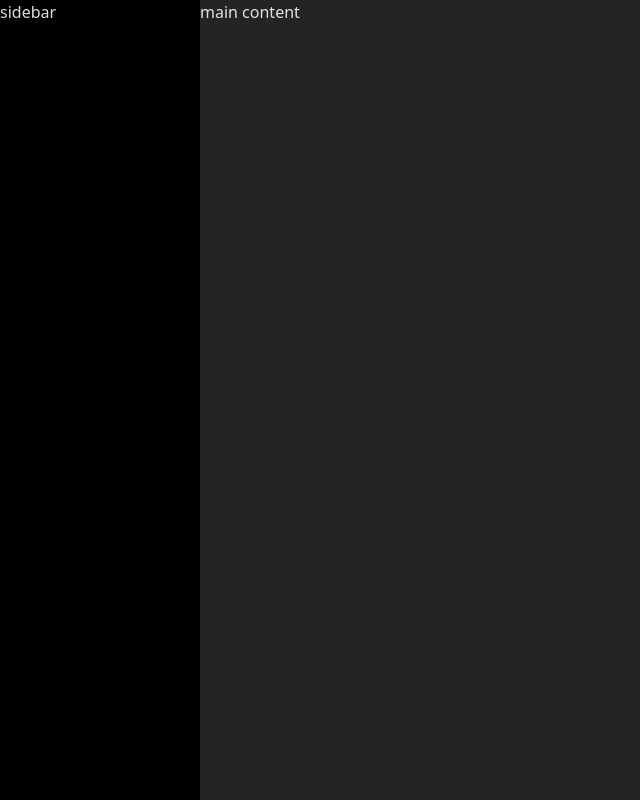
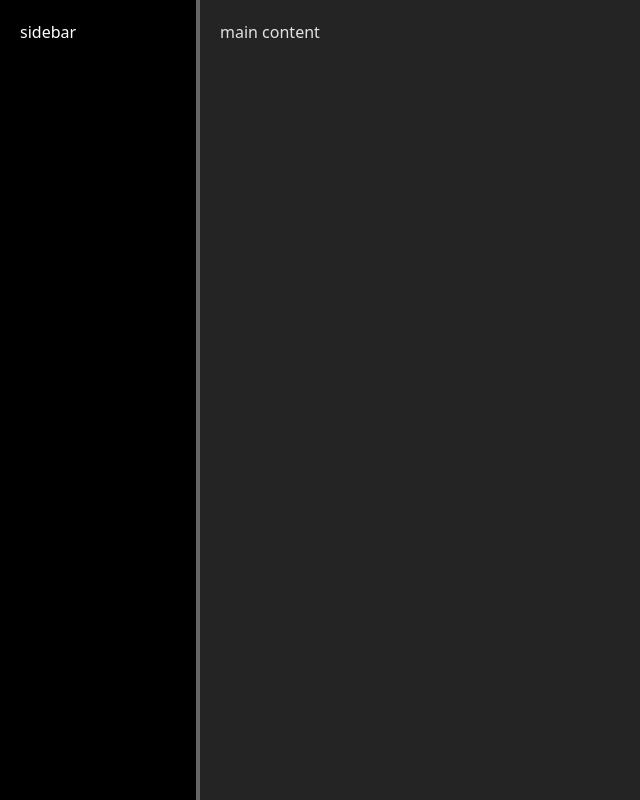
Before and after one commit to areknow/arnaud.cr, a React (Vite) app: page / in a window 1280 px wide. Shown: the whole page, without its empty margins (0-640 px from the left). Built offline with nearby package versions, Linux system fonts and the light colour scheme.

Commit message:
add draggable edge

```diff
--- a/src/App.tsx
+++ b/src/App.tsx
@@ -1,9 +1,54 @@
 import "./app.scss";
+import { useState, useRef, useEffect } from "react";
 
 export const App = () => {
+  const [sidebarWidth, setSidebarWidth] = useState(200);
+  const [isDragging, setIsDragging] = useState(false);
+  const sidebarRef = useRef<HTMLDivElement>(null);
+
+  const handleMouseDown = (e: React.MouseEvent) => {
+    e.preventDefault();
+    setIsDragging(true);
+  };
+
+  useEffect(() => {
+    const handleMouseMove = (e: MouseEvent) => {
+      if (!isDragging) return;
+
+      const newWidth = e.clientX;
+      const minWidth = 100;
+      const maxWidth = window.innerWidth * 0.8;
+
+      if (newWidth >= minWidth && newWidth <= maxWidth) {
+        setSidebarWidth(newWidth);
+      }
+    };
+
+    const handleMouseUp = () => {
+      setIsDragging(false);
+    };
+
+    if (isDragging) {
+      document.addEventListener("mousemove", handleMouseMove);
+      document.addEventListener("mouseup", handleMouseUp);
+    }
+
+    return () => {
+      document.removeEventListener("mousemove", handleMouseMove);
+      document.removeEventListener("mouseup", handleMouseUp);
+    };
+  }, [isDragging]);
+
   return (
     <div className="app">
-      <div className="sidebar">sidebar</div>
+      <div
+        className="sidebar"
+        ref={sidebarRef}
+        style={{ width: `${sidebarWidth}px` }}
+      >
+        sidebar
+        <div className="sidebar-resizer" onMouseDown={handleMouseDown} />
+      </div>
       <div className="main-content">main content</div>
     </div>
   );
--- a/src/app.scss
+++ b/src/app.scss
@@ -7,9 +7,34 @@
   .sidebar {
     width: 200px;
     background-color: black;
+    position: relative;
+    color: white;
+    padding: 20px;
+    box-sizing: border-box;
+
+    .sidebar-resizer {
+      position: absolute;
+      top: 0;
+      right: 0;
+      width: 4px;
+      height: 100%;
+      background-color: #666;
+      cursor: col-resize;
+      transition: background-color 0.2s ease;
+
+      &:hover {
+        background-color: #999;
+      }
+
+      &:active {
+        background-color: #ccc;
+      }
+    }
   }
 
   .main-content {
     flex: 1;
+    padding: 20px;
+    box-sizing: border-box;
   }
 }
```
